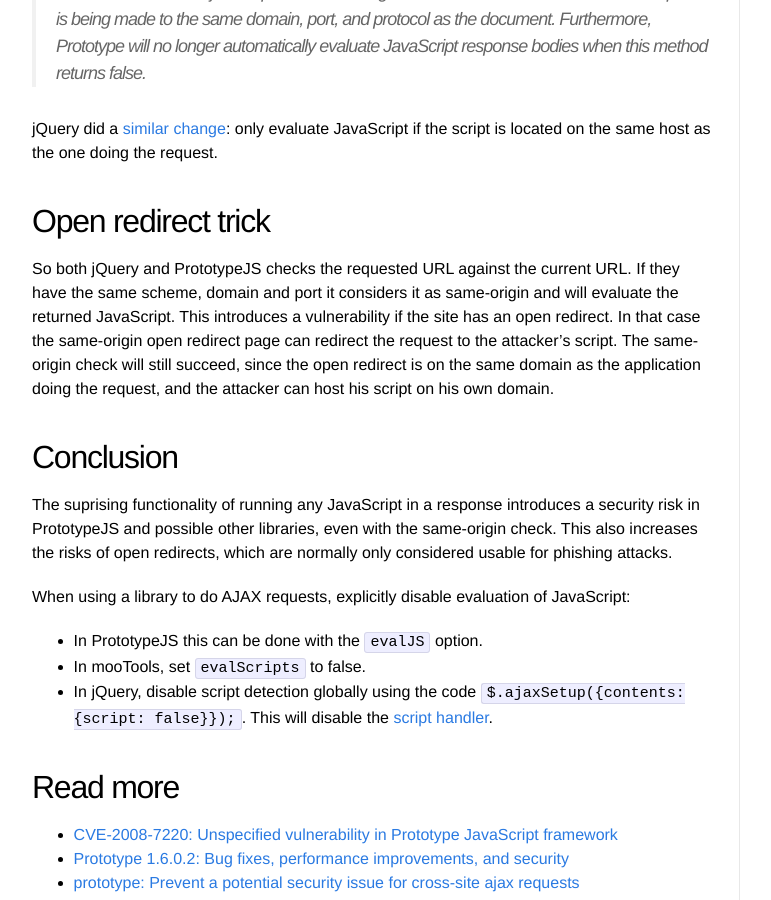
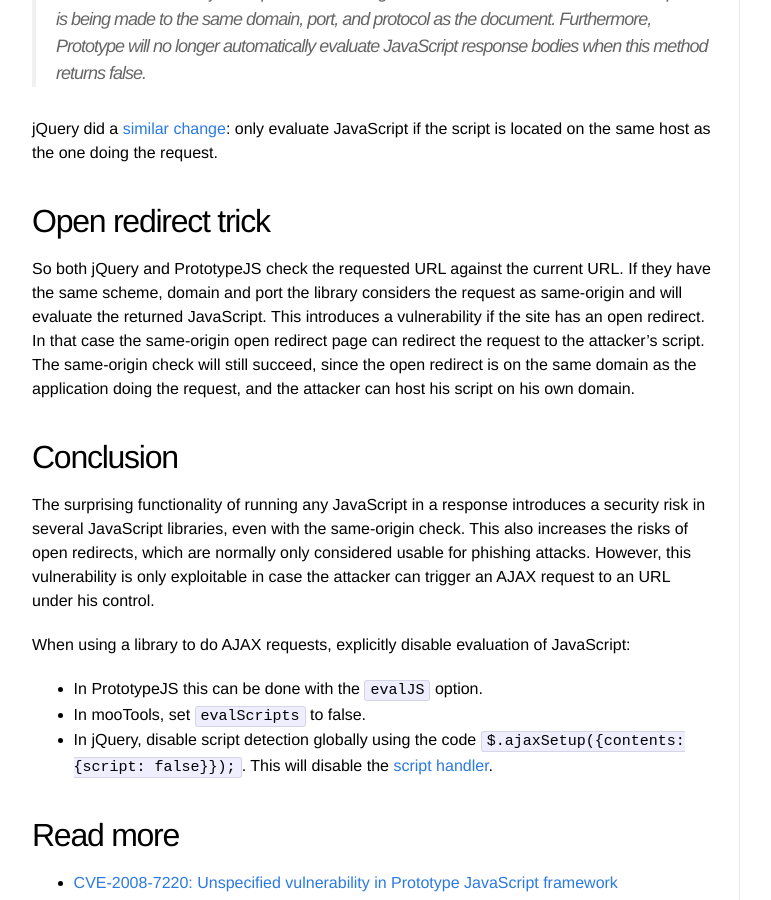
Before and after one commit to Sjord/Sjord.github.io, a Jekyll site: the page built from _posts/2017-07-24-some-libraries-evaluate-remote-javascript.md, in a window 1280 px wide and 900 px high, scrolled down 1682 px. Shown: the whole window, without its empty margins (108-879 px from the left). Built offline with Jekyll 4.4.1, drawn with Linux system fonts in a browser that asks for light colours.

Commit message:
Fix some language

```diff
--- a/_posts/2017-07-24-some-libraries-evaluate-remote-javascript.md
+++ b/_posts/2017-07-24-some-libraries-evaluate-remote-javascript.md
@@ -35,11 +35,11 @@
 
 ## Open redirect trick
 
-So both jQuery and PrototypeJS checks the requested URL against the current URL. If they have the same scheme, domain and port it considers it as same-origin and will evaluate the returned JavaScript. This introduces a vulnerability if the site has an open redirect. In that case the same-origin open redirect page can redirect the request to the attacker's script. The same-origin check will still succeed, since the open redirect is on the same domain as the application doing the request, and the attacker can host his script on his own domain.
+So both jQuery and PrototypeJS check the requested URL against the current URL. If they have the same scheme, domain and port the library considers the request as same-origin and will evaluate the returned JavaScript. This introduces a vulnerability if the site has an open redirect. In that case the same-origin open redirect page can redirect the request to the attacker's script. The same-origin check will still succeed, since the open redirect is on the same domain as the application doing the request, and the attacker can host his script on his own domain.
 
 ## Conclusion
 
-The suprising functionality of running any JavaScript in a response introduces a security risk in PrototypeJS and possible other libraries, even with the same-origin check. This also increases the risks of open redirects, which are normally only considered usable for phishing attacks.
+The surprising functionality of running any JavaScript in a response introduces a security risk in several JavaScript libraries, even with the same-origin check. This also increases the risks of open redirects, which are normally only considered usable for phishing attacks. However, this vulnerability is only exploitable in case the attacker can trigger an AJAX request to an URL under his control.
 
 When using a library to do AJAX requests, explicitly disable evaluation of JavaScript:
 
```
